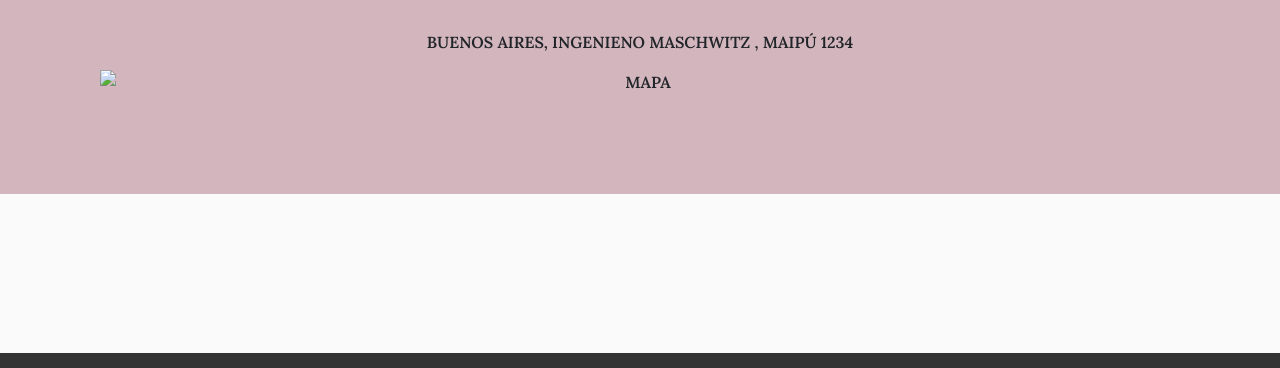
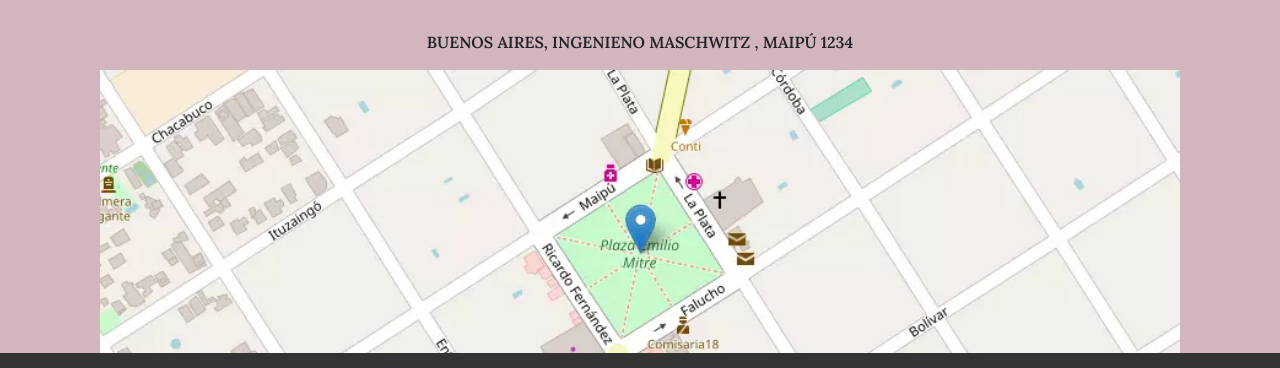
Before and after one commit to EricNahuel/pre_entrega, a plain HTML site: page pages/ubicacion.html in a window 1280 px wide. Shown: the part 250-618 px from the top of the page. Drawn offline with nearby package versions, Linux system fonts and the light colour scheme; the site is published under a folder, as on GitHub Pages, so addresses that start at the root find nothing; a web font is replaced by a local one.

Commit message:
arreglado

```diff
--- a/pages/ubicacion.html
+++ b/pages/ubicacion.html
@@ -34,7 +34,7 @@
                     <h2 class="titulo">ubicacion</h2>
                     <p>Buenos aires, ingenieno maschwitz , maipú 1234</p>
 
-                    <img src="/assets/img/poi-plaza-emilio-mitre.880x300_whsfgRl.webp" alt="mapa">
+                    <img src="../assets/img/poi-plaza-emilio-mitre.880x300_whsfgRl.webp" alt="mapa">
 
                 </section>
 
```
